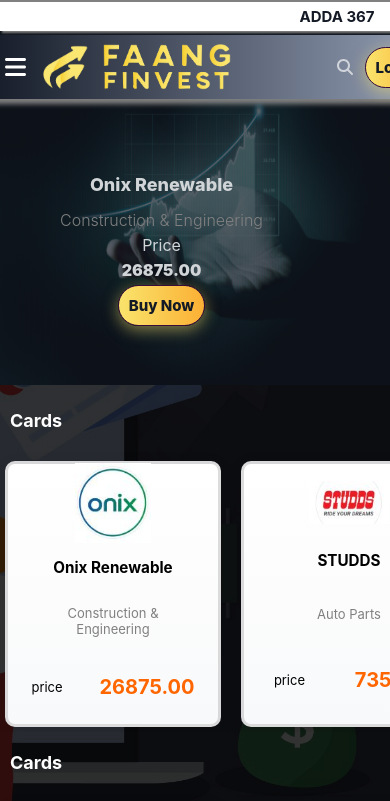
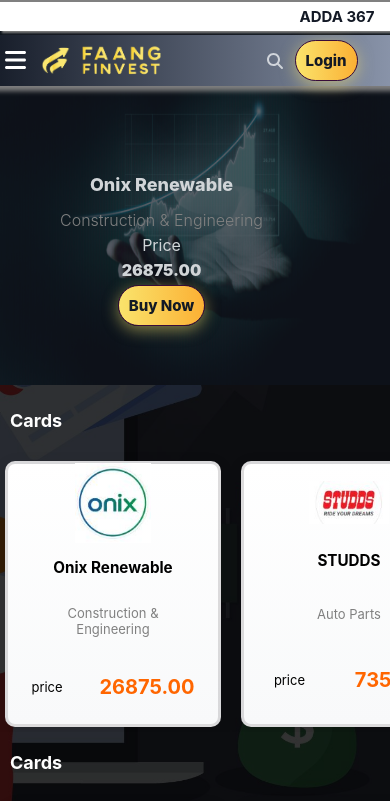
Before and after one commit to aditya-1109/second, a React (Create React App) app: page / in a window 390 px wide. Shown: the top 801 px of the page. Built offline with nearby package versions, Linux system fonts and the light colour scheme.

Commit message:
first commit

```diff
--- a/src/style/navbar.css
+++ b/src/style/navbar.css
@@ -127,9 +127,14 @@
         display: none;
     }
 
-    .logo{
-        font-size: 25px;
-        font-weight: 700;
+
+
+    .logoImage {
+        width: 30px;
+    }
+
+    .logoName {
+        width: 80px;
     }
 
 
```
